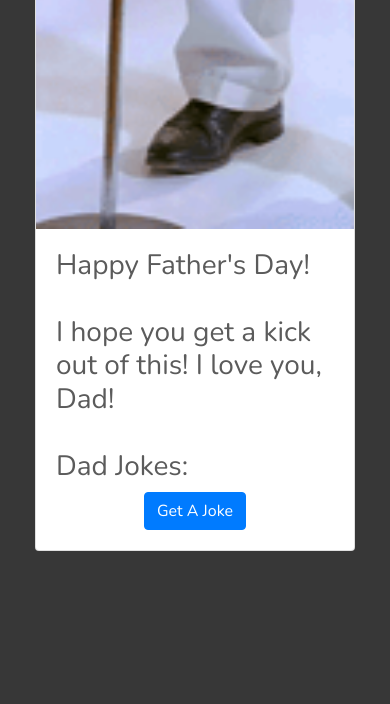
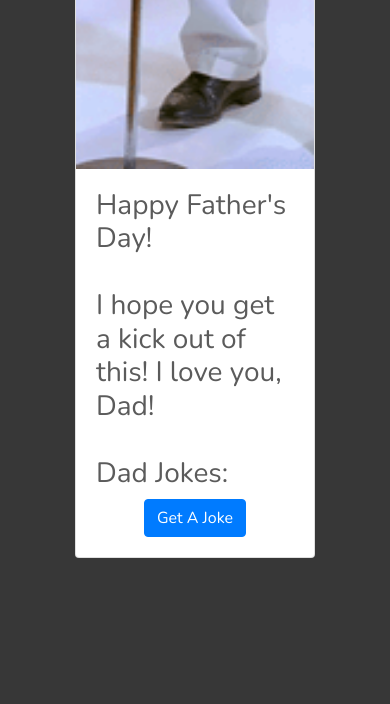
Before and after one commit to Clodus-NT/dad, a plain HTML site: page index.html in a window 390 px wide. Shown: the part 140-844 px from the top of the page. Drawn offline with nearby package versions, Linux system fonts and the light colour scheme.

Commit message:
resizing mobile again

```diff
--- a/index.html
+++ b/index.html
@@ -14,7 +14,7 @@
 
       <h1>Happy Father's Day!</h1>
 
-        <div class="card col-xs-3" style="width: 20rem;">
+        <div class="card col-xs-3" style="width: 15rem;">
           <img class="animated-gif" src="rickroll_files/rickroll.gif" alt="rick roll gif">
           <div class="card-body align-items-center">
             <h3 class="main-header">
```
